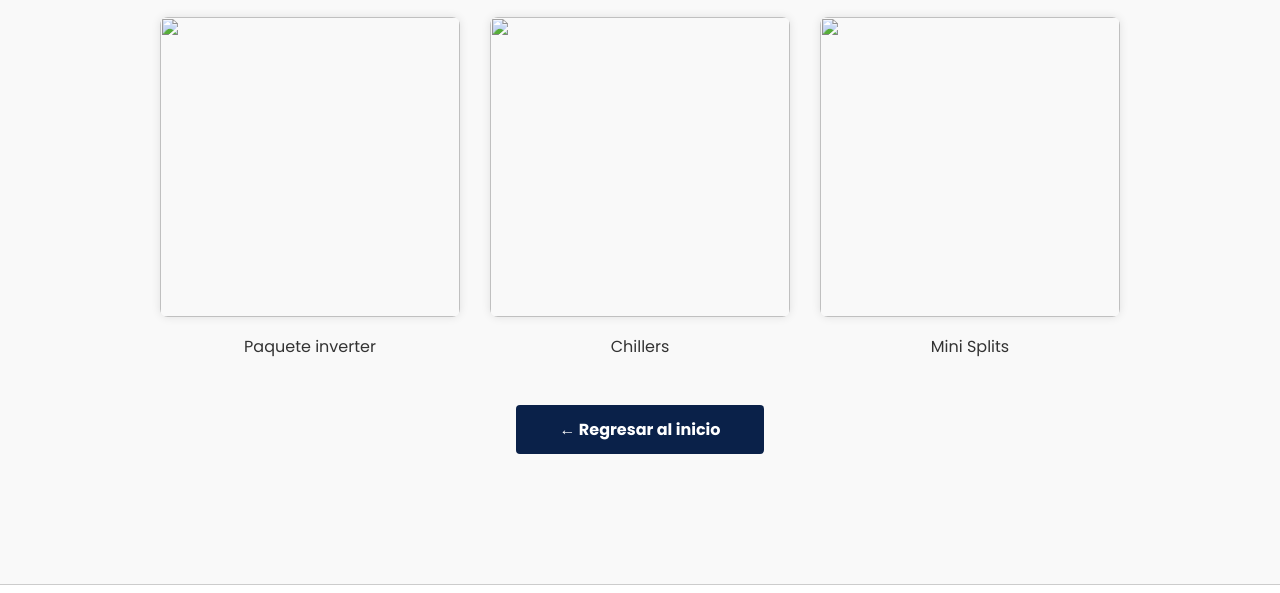
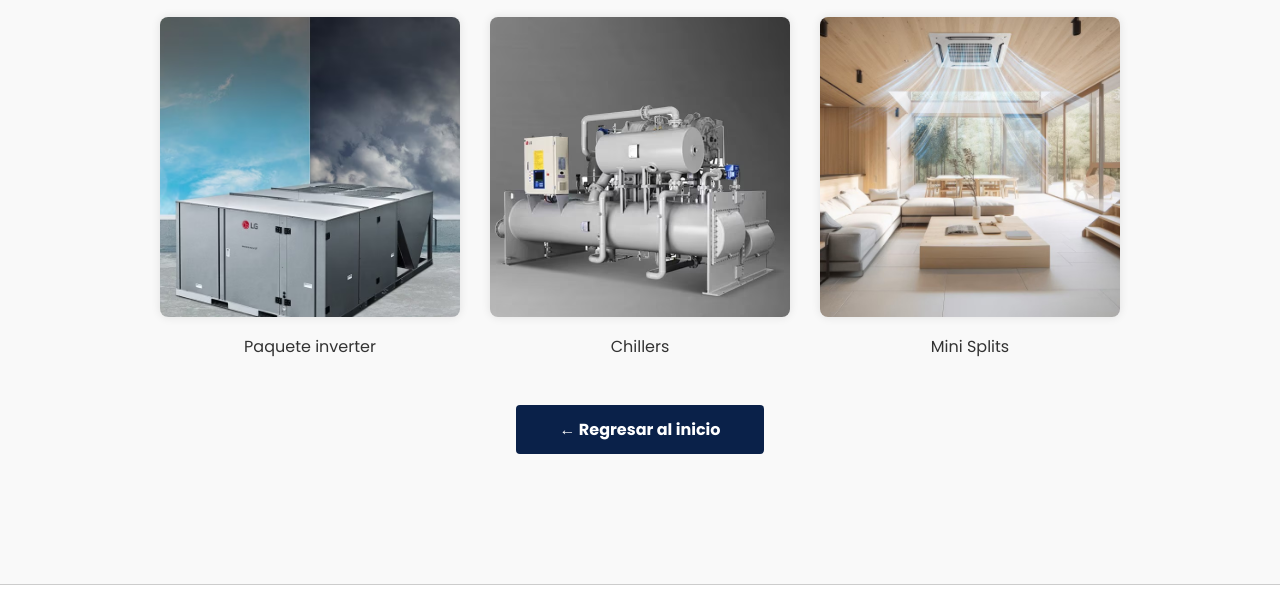
Before and after one commit to Demotors/Rehlko, a plain HTML site: page galeria-aires.html in a window 1280 px wide. Shown: the part 168-761 px from the top of the page. Drawn offline with Linux system fonts and the light colour scheme.

Commit message:
Update galeria-aires.html

```diff
--- a/galeria-aires.html
+++ b/galeria-aires.html
@@ -118,9 +118,9 @@
 <section>
   <h2 class="centered">Aires Acondicionados</h2>
   <div class="gallery">
-    <div class="gallery-item"><img src="lg-hvac-sistema-vrf-paquete-inverter-control-de-doble-sensor-d.avif"><p>Paquete inverter</p></div>
-<div class="gallery-item"><img src="lg-hvac-aplicaciones-de-chillers-centrífugo-bomba-de-calor-kv-m.avif"><p>Chillers</p></div>
-<div class="gallery-item"><img src="lg-hvac-multi-split-múltiples-unidades-interiores-thumb-d.jpg"><p>Mini Splits</p></div>
+    <div class="gallery-item"><img src="img/lg-hvac-sistema-vrf-paquete-inverter-control-de-doble-sensor-d.avif"><p>Paquete inverter</p></div>
+<div class="gallery-item"><img src="img/lg-hvac-aplicaciones-de-chillers-centrífugo-bomba-de-calor-kv-m.avif"><p>Chillers</p></div>
+<div class="gallery-item"><img src="img/lg-hvac-multi-split-múltiples-unidades-interiores-thumb-d.jpg"><p>Mini Splits</p></div>
   </div>
   <a href="index.html" class="back-btn">← Regresar al inicio</a>
 </section>
```
